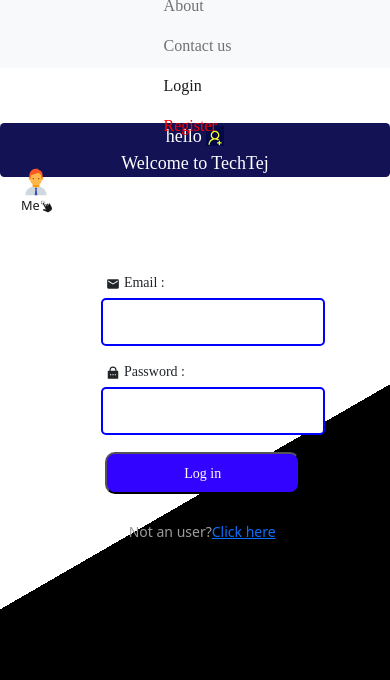
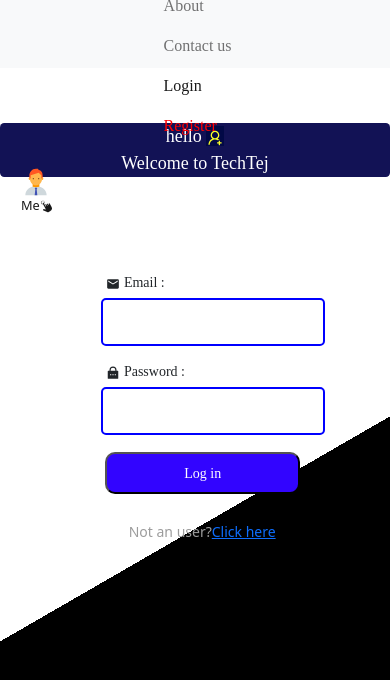
Before and after one commit to MernDev-Tejuu/Hosting-Repo, a React (Create React App) app in the folder frontend/: page /login in a window 390 px wide. Shown: the top 680 px of the page. Built offline with nearby package versions, Linux system fonts and the light colour scheme; a web font is replaced by a local one.

Commit message:
added style

```diff
--- a/frontend/src/style.css
+++ b/frontend/src/style.css
@@ -1007,13 +1007,13 @@
     #legend-signup{
       position: relative;
     bottom: 45px;
-    right: 28vw;
+    right: 77px;
     width: 90vw
     }
 
     .signup-inner-page{
       position: relative;
-      right: 16px;
+      right: 56px;
     }
 
     #fieldset-signup {
@@ -1043,7 +1043,7 @@
 
     #label-right {
       position: relative;
-      bottom: 430px;
+      bottom: 427px;
     }
 
     .button-signup {
@@ -1051,6 +1051,17 @@
     position: relative;
     left: -19vw;
   }
+
+    .signup-bg{
+
+      width: 100%;
+      height: 100vh; /* Adjust as needed */
+      background: linear-gradient(150deg, white 60%, black 50%);
+
+
+  }
+  #fieldset-signup .white-label{color: black;
+    width: 173px;}
 
   #option-gender {
     position: relative;
```
